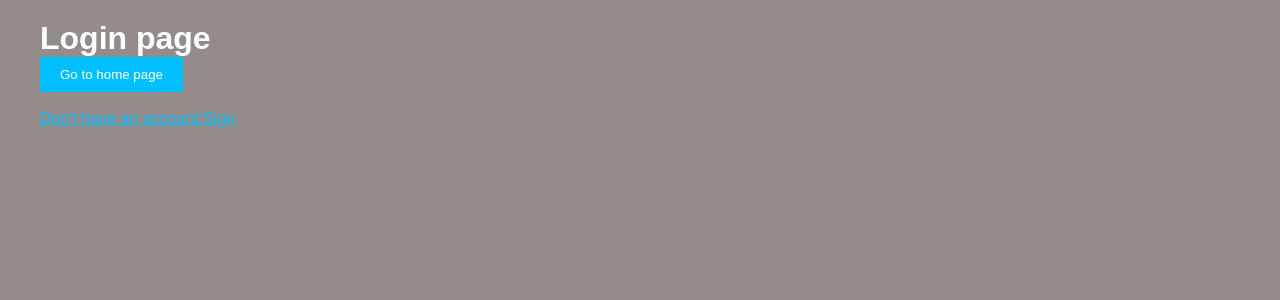
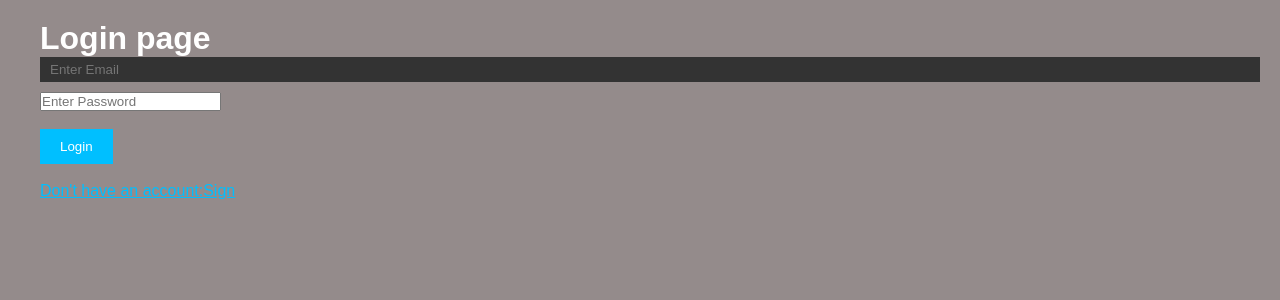
Before and after one commit to sophakabuso/react-expense-tracker, a React (Create React App) app: page / in a window 1280 px wide. Shown: the top 300 px of the page. Built offline with nearby package versions, Linux system fonts and the light colour scheme.

Commit message:
update fire

```diff
--- a/src/components/Login.js
+++ b/src/components/Login.js
@@ -1,11 +1,22 @@
 import React from 'react';
+import { signInWithEmailAndPassword } from 'firebase/auth';
+import { useState } from 'react';
 import {useHistory,Link} from "react-router-dom"
+import { auth } from '../config/firebase';
 
 function Login() {
 
     const history =useHistory();
+    const [email, setEmail] = useState('')
+    const [password, setPassword] = useState('')
     const goToHomePage = (()=>{
-        history.push('/home')
+
+        signInWithEmailAndPassword(auth, email, password).then(()=>{
+            alert("Login Success")
+            history.push('/home');
+        }).catch((error)=>{
+
+        })
 
     })
 
@@ -14,7 +25,11 @@ function Login() {
         <div>
             <h1>Login page</h1>
 
-            <button onClick={goToHomePage}>Go to home page</button><br></br><br></br>
+            <input type="text" placeholder='Enter Email'
+              onChange={(e)=>setEmail(e.target)} />
+            <input type="password" placeholder='Enter Password'
+               onChange={(e)=>setPassword(e.target)} /><br></br><br></br>
+            <button onClick={goToHomePage}>Login</button><br></br><br></br>
             <Link to="signUp">Don't have an account:Sign</Link>
 
         </div>
```
